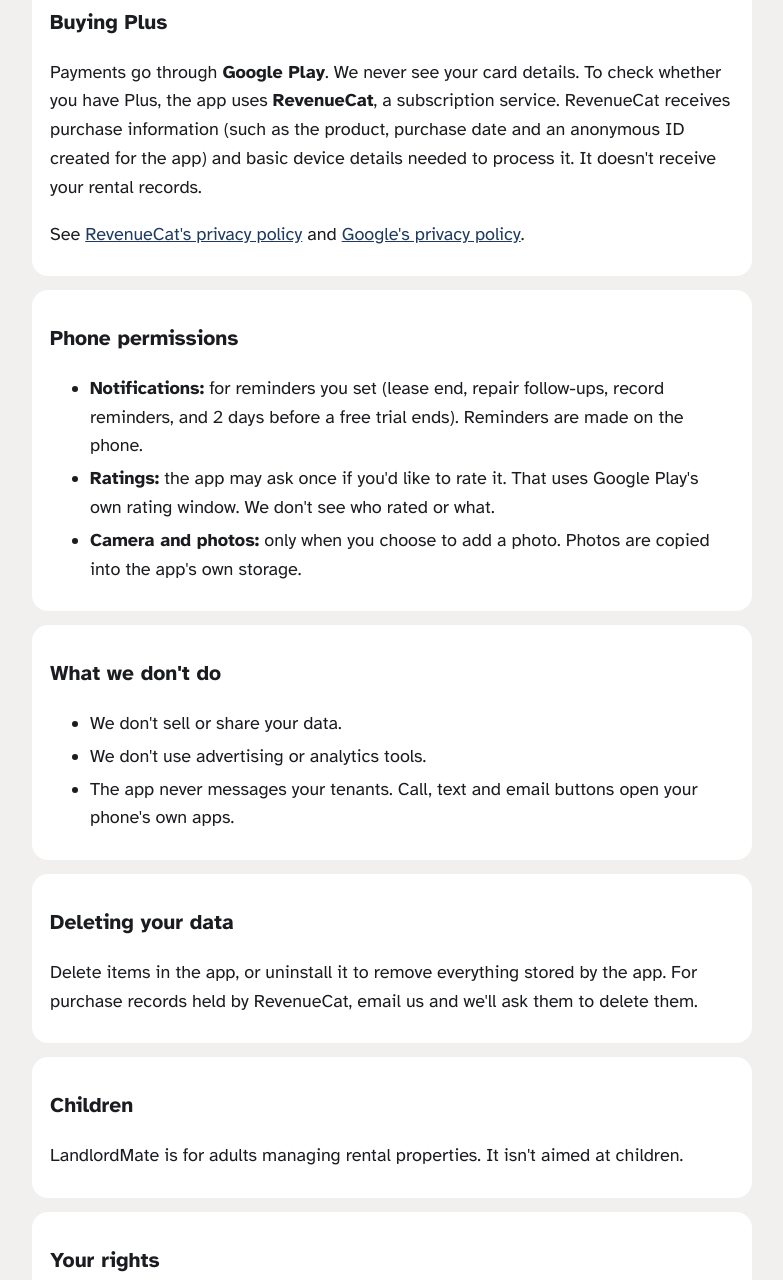
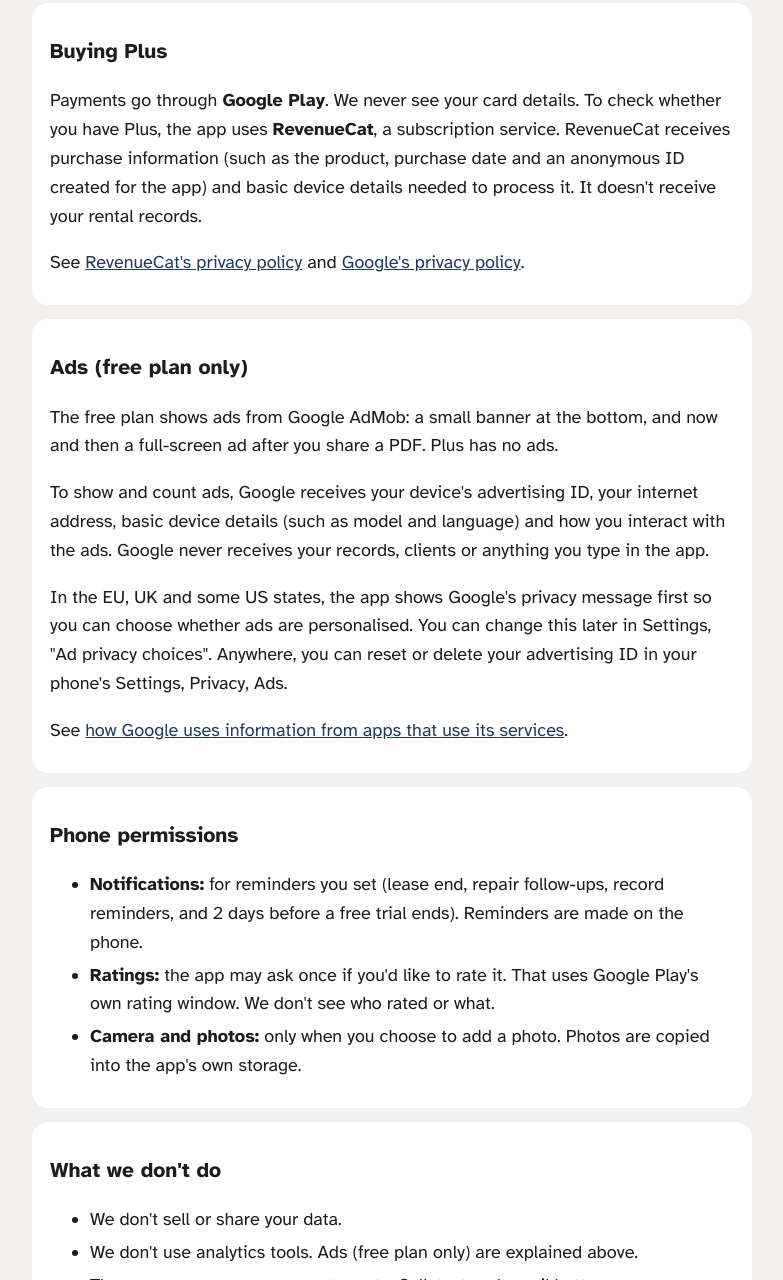
Before and after one commit to alexidaly1-bot/App-policies, a plain HTML site: page landlordmate/privacy.html in a window 1280 px wide. Shown: the part 1170-2450 px from the top of the page, without its empty margins (248-1031 px from the left). Drawn offline with Linux system fonts and the light colour scheme.

Commit message:
QuoteMate + LandlordMate privacy: explain free-plan AdMob ads and consent choices
Co-Authored-By: Claude Opus 5.5 <noreply@anthropic.com>
Claude-Session: https://claude.ai/code/session_01BWy2jHyoqX7y8VYEwdVZm8

```diff
--- a/landlordmate/privacy.html
+++ b/landlordmate/privacy.html
@@ -4,12 +4,12 @@
 <link rel="preconnect" href="https://fonts.googleapis.com"><link href="https://fonts.googleapis.com/css2?family=Atkinson+Hyperlegible:wght@400;700&display=swap" rel="stylesheet">
 <link rel="stylesheet" href="style.css"></head><body><main>
 <h1>LandlordMate privacy policy</h1>
-<p class="muted">Last updated: 30 October 2026</p>
+<p class="muted">Last updated: 24 November 2026</p>
 
 <section><h2>The short version</h2>
 <ul>
 <li>Your rental records stay <strong>on your phone</strong>. We don't have servers that store them.</li>
-<li>No account, no ads, no analytics, no tracking.</li>
+<li>No account, no analytics. The free plan shows ads from Google AdMob. Plus has no ads.</li>
 <li>The only outside service is for <strong>buying Plus</strong>: Google Play and RevenueCat handle the purchase.</li>
 </ul></section>
 
@@ -30,6 +30,13 @@
 <p>Payments go through <strong>Google Play</strong>. We never see your card details. To check whether you have Plus, the app uses <strong>RevenueCat</strong>, a subscription service. RevenueCat receives purchase information (such as the product, purchase date and an anonymous ID created for the app) and basic device details needed to process it. It doesn't receive your rental records.</p>
 <p>See <a href="https://www.revenuecat.com/privacy">RevenueCat's privacy policy</a> and <a href="https://policies.google.com/privacy">Google's privacy policy</a>.</p></section>
 
+<section><h2>Ads (free plan only)</h2>
+<p>The free plan shows ads from Google AdMob: a small banner at the bottom, and now and then a full-screen ad after you share a PDF. Plus has no ads.</p>
+<p>To show and count ads, Google receives your device's advertising ID, your internet address, basic device details (such as model and language) and how you interact with the ads. Google never receives your records, clients or anything you type in the app.</p>
+<p>In the EU, UK and some US states, the app shows Google's privacy message first so you can choose whether ads are personalised. You can change this later in Settings, "Ad privacy choices". Anywhere, you can reset or delete your advertising ID in your phone's Settings, Privacy, Ads.</p>
+<p>See <a href="https://policies.google.com/technologies/partner-sites">how Google uses information from apps that use its services</a>.</p>
+</section>
+
 <section><h2>Phone permissions</h2>
 <ul>
 <li><strong>Notifications:</strong> for reminders you set (lease end, repair follow-ups, record reminders, and 2 days before a free trial ends). Reminders are made on the phone.</li>
@@ -40,7 +47,7 @@
 <section><h2>What we don't do</h2>
 <ul>
 <li>We don't sell or share your data.</li>
-<li>We don't use advertising or analytics tools.</li>
+<li>We don't use analytics tools. Ads (free plan only) are explained above.</li>
 <li>The app never messages your tenants. Call, text and email buttons open your phone's own apps.</li>
 </ul></section>
 
```
Also changed, not shown: quotemate/privacy.html (+10 -3 lines).
